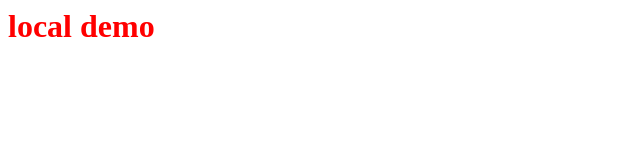
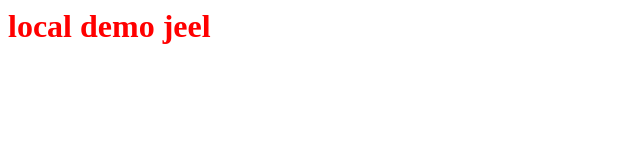
Before and after one commit to jeel-kiwiqa/localdemo, a plain HTML site: page index.html in a window 1280 px wide. Shown: the whole page, without its empty margins (0-640 px from the left). Drawn offline with Linux system fonts and the light colour scheme.

Commit message:
jeel demo

```diff
--- a/index.html
+++ b/index.html
@@ -1 +1 @@
-<h1 style="color:red">local demo</h1>
+<h1 style="color:red">local demo jeel</h1>
```
